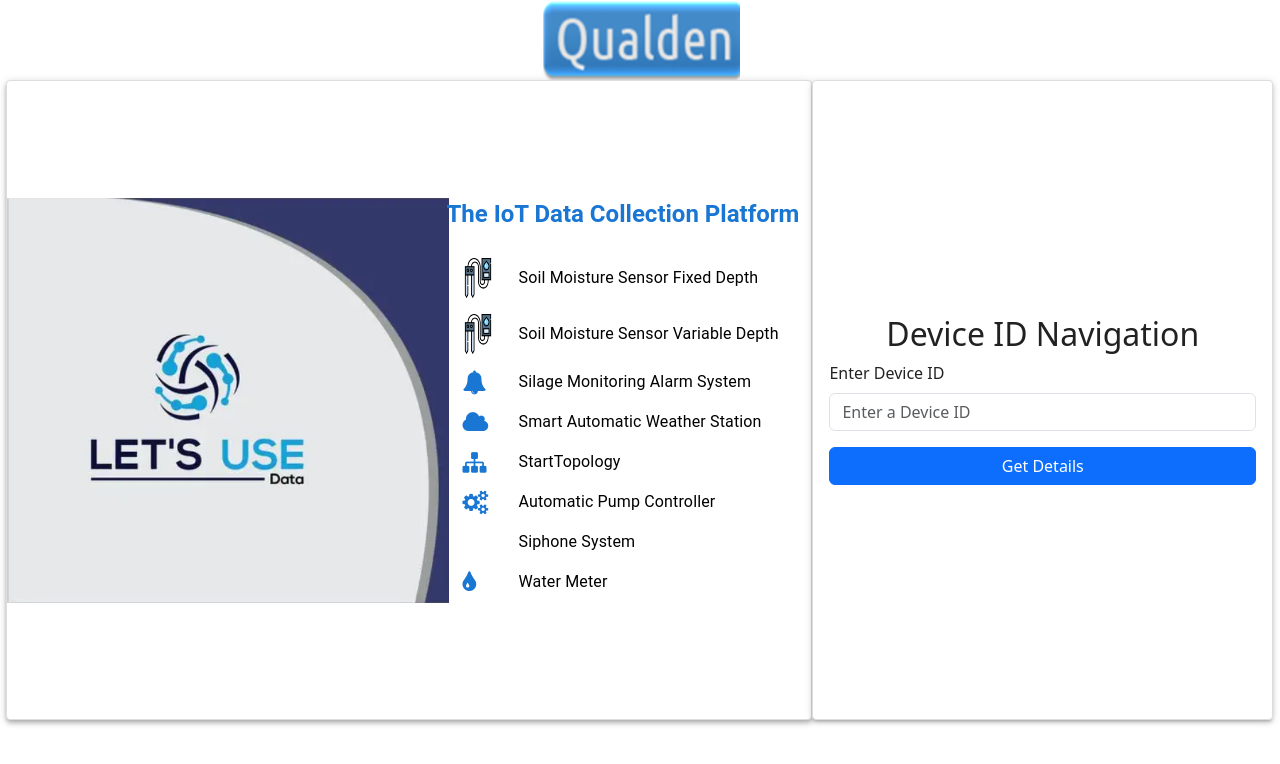
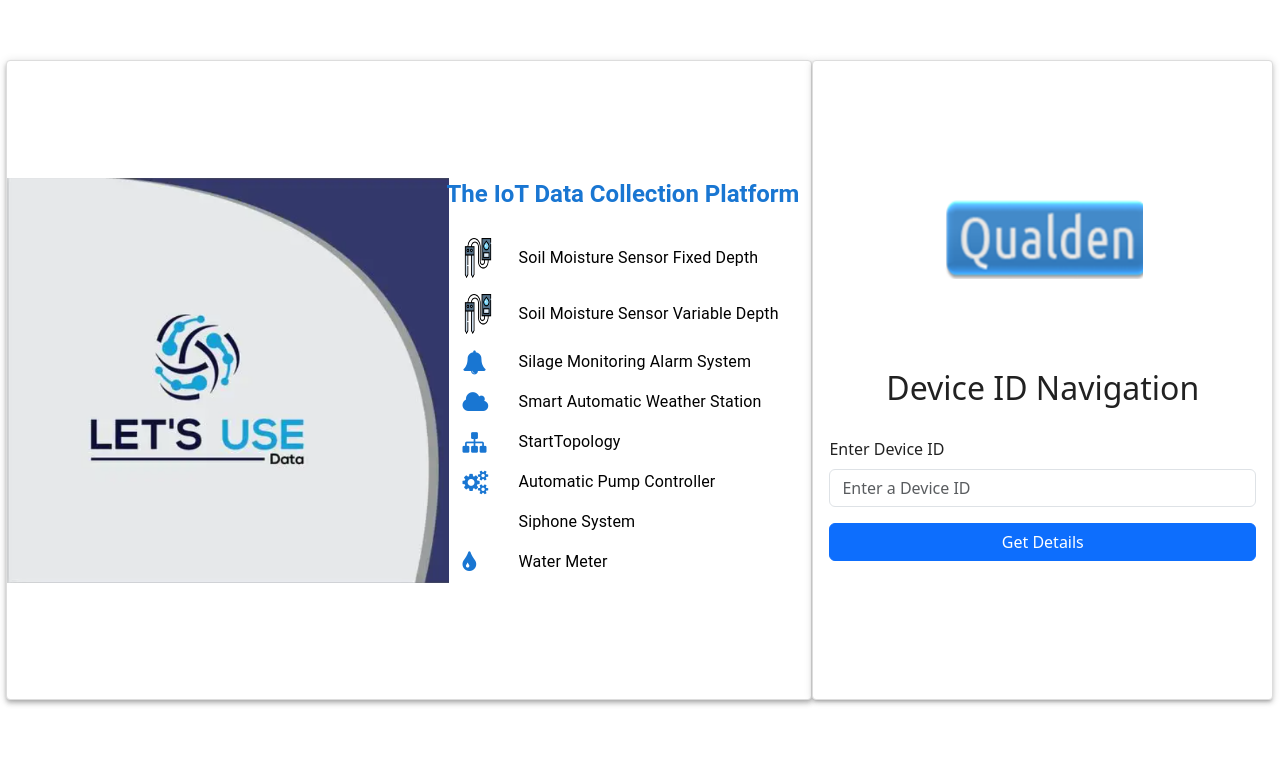
Before and after one commit to QualdenTech/moistureSensorDemoFrontEnd, a React (Create React App) app in the folder sensor-common-dashboard-app/: page / in a window 1280 px wide. Shown: the top 764 px of the page. Built offline with nearby package versions, Linux system fonts and the light colour scheme.

Commit message:
Home page logo location changed

```diff
--- a/sensor-common-dashboard-app/src/pages/Home/Home.js
+++ b/sensor-common-dashboard-app/src/pages/Home/Home.js
@@ -70,43 +70,19 @@ function Home() {
   return (
     <div>
       {/* Main Container */}
-      <Container fluid className="p-0" style={{ padding: '20px' }}>
-        {/* Title at the top with Material UI Typography for better design */}
-        <img
-          src={QualdenLogo}
-          alt="QualdenLogo"
-          style={{
-            width: '200px',
-            height: '80px',
-            marginRight: '10px',
-            display: 'flex',    // Added to enable flex layout
-            justifyContent: 'center',  // Centers horizontally
-            alignItems: 'center',  // Centers vertically
-            margin: '0 auto',  // Centers the image within its container
-          }}
-        />
-        {/* <Typography
-          variant="h3"
-          component="h1"
-          align="center"
-          style={{
-            marginTop: '20px',
-            fontWeight: 'bold',
-            color: '#1976d2',
-          }}
-        >
-          ABCE Technology
-        </Typography>
-   */}
+      <Container fluid className="p-0" style={{  display: 'flex',
+              justifyContent: 'center',
+              alignItems: 'center', marginTop:'60px'}}>
+
         {/* Row for left (65%) and right (35%) divs */}
         <Row className="w-100 flex-grow-1 m-0">
 
           {/* Left side - 65% with background image and Material UI Card */}
           <Card
             sx={{
-              width: { xs: '100%', md: '63%'},  // Full width on small screens, 65% on medium and larger
-              height: '80vh', // Adjust height as needed
-              backgroundImage: `url(${image4})`, // Replace with your image URL
+              width: { xs: '100%', md: '63%' },
+              height: '80vh',
+              backgroundImage: `url(${image4})`,
               backgroundSize: '55%',
               backgroundPosition: 'left',
               backgroundRepeat: 'no-repeat',
@@ -117,8 +93,8 @@ function Home() {
               textAlign: 'center',
               boxShadow: 4, // Material UI shadow
               border: '1px solid #ddd', // Border for the card
-              marginLeft:'6px',
-              paddingLeft:'40px',
+              marginLeft: '6px',
+              paddingLeft: '40px',
             }}
           >
 
@@ -217,19 +193,36 @@ function Home() {
           {/* Right side - 35% for Device ID Navigation with Material UI Card */}
           <Card
             sx={{
-              width: { xs: '100%', md: '36%' },  // Full width on small screens, 35% on medium and larger
+              width: { xs: '100%', md: '36%' },
+              height: '80vh',
               display: 'flex',
               flexDirection: 'column',
               justifyContent: 'center',
               alignItems: 'center',
               padding: '16px',
-              boxShadow: 3, // Material UI shadow
-              border: '1px solid #ddd', // Border for the card
-              marginRight:'5px'
+              boxShadow: 3,
+              border: '1px solid #ddd',
+              marginRight: '5px'
+
             }}
           >
-            <h2>Device ID Navigation</h2>
-            <Form className="w-100">
+            <img
+              src={QualdenLogo}
+              alt="QualdenLogo"
+              style={{
+                width: '200px',
+                height: '80px',
+                marginBottom: '90px',
+                // marginRight: '10px',
+                // // marginBottom: '40px',
+                // display: 'flex',
+                // justifyContent: 'center',
+                // alignItems: 'center',
+                // margin: '0 auto',
+              }}
+            />
+            <h2 style={{marginBottom: '15px' }}>Device ID Navigation</h2>
+            <Form className="w-100" style={{marginTop: '15px',}}>
               <Form.Group>
                 <Form.Label>Enter Device ID</Form.Label>
                 <Form.Control
```
